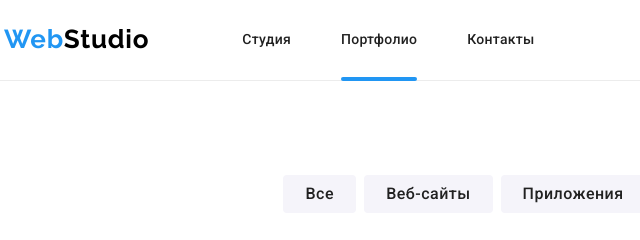
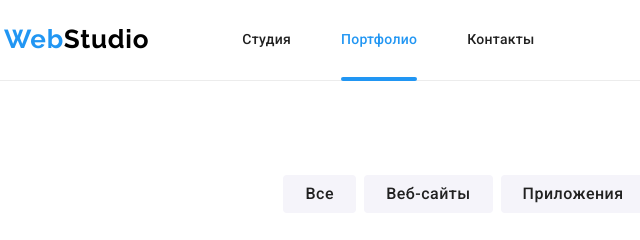
Before and after one commit to ValeriyNiz/goit-markup-hw-05, a plain HTML site: page portfolio.html in a window 1280 px wide. Shown: the top 240 px of the page, 51-691 px from the left. Drawn offline with nearby package versions, Linux system fonts and the light colour scheme.

Commit message:
Update style.css

```diff
--- a/css/style.css
+++ b/css/style.css
@@ -105,6 +105,9 @@ img {
 .site-nav-item {
   position: relative;
 }
+.site-nav-link.current {
+  color: var(--accent-color);
+}
 .site-nav-link.current::after {
   opacity: 1;
 }
@@ -120,7 +123,8 @@ img {
   opacity: 0;
   transition: 250ms cubic-bezier(0.4, 0, 0.2, 1);
 }
-.site-nav-link:hover::after {
+.site-nav-link:hover::after,
+.site-nav-link:focus::after {
   opacity: 1;
 }
 
```
